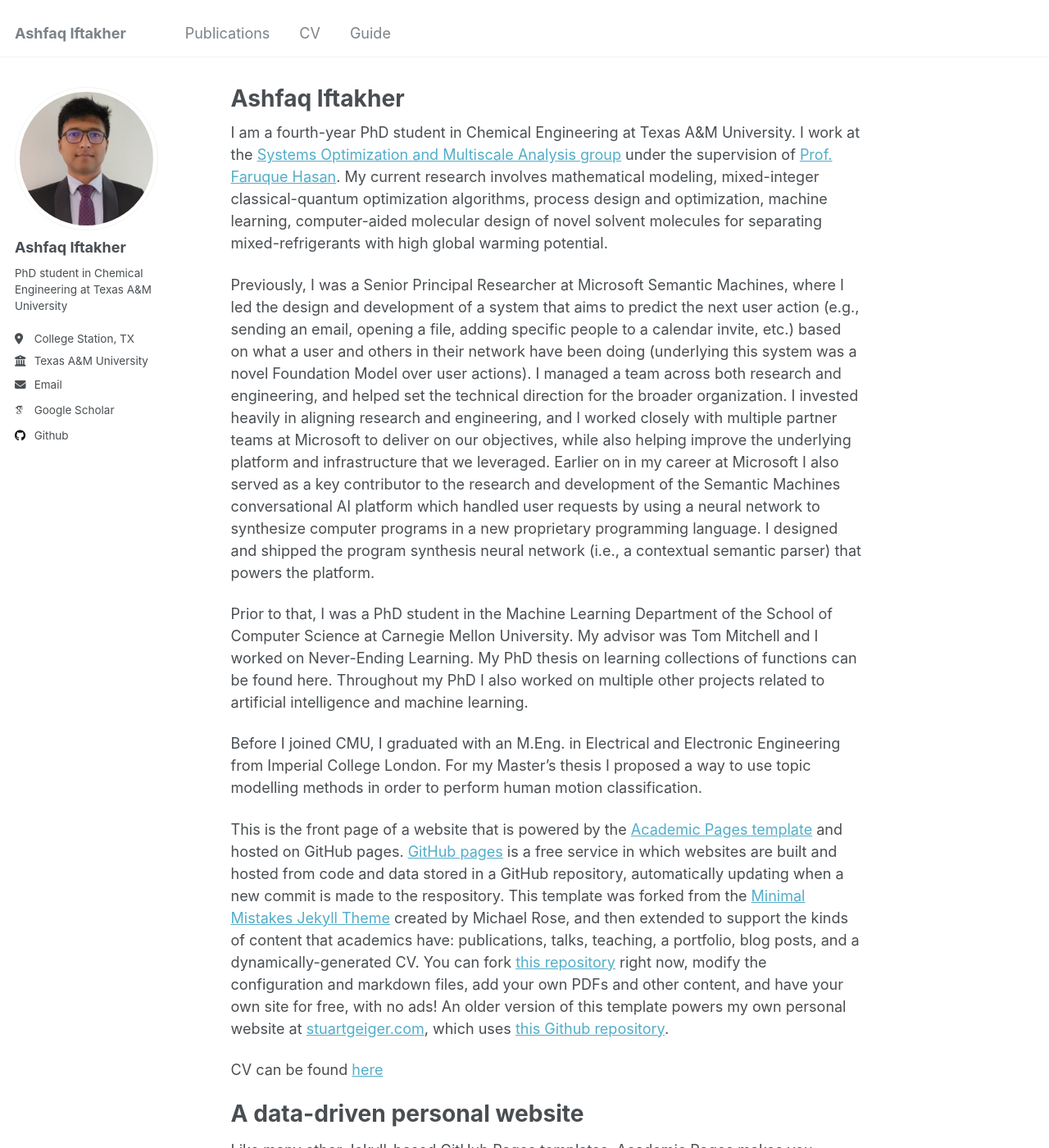
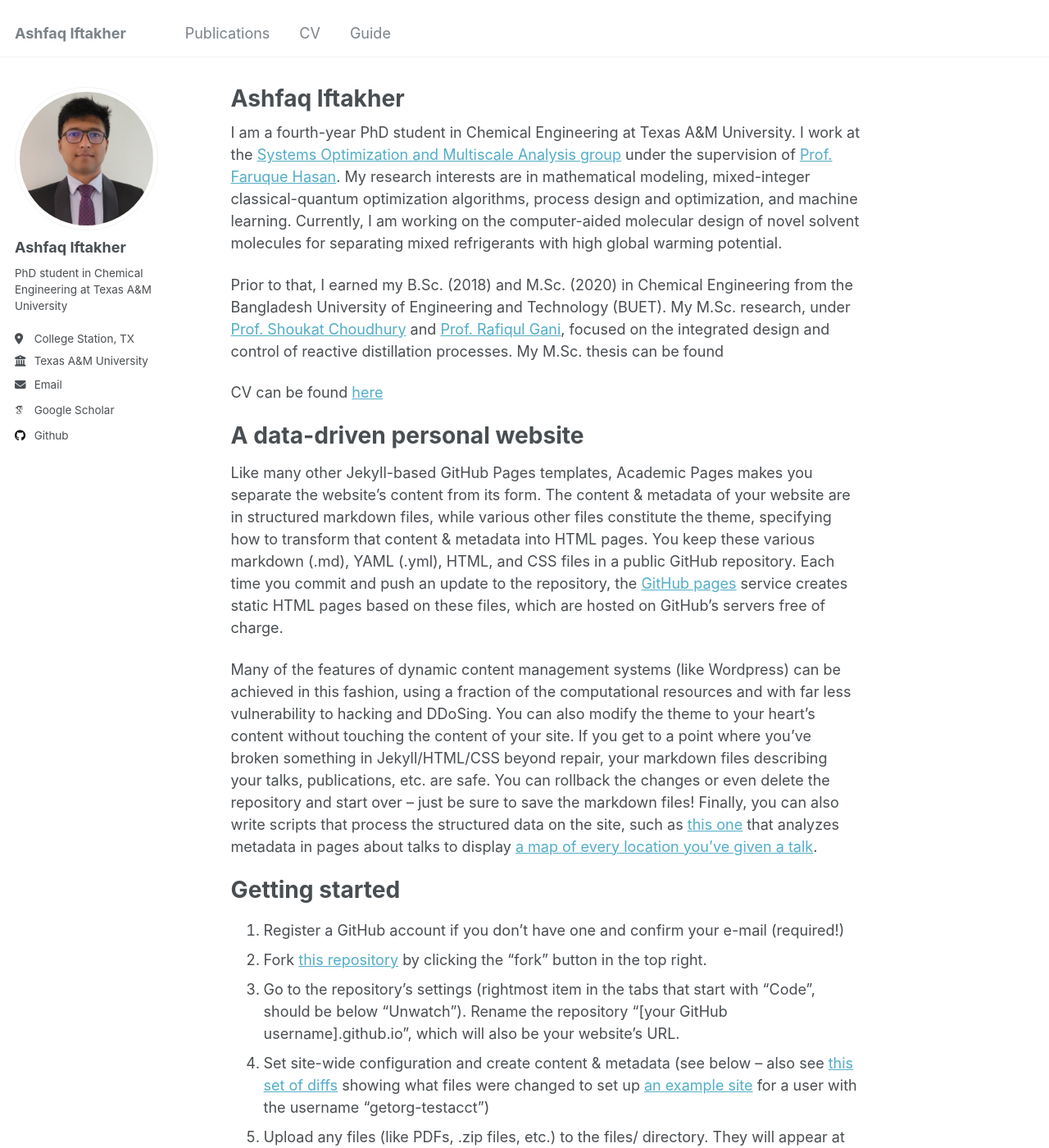
Before and after one commit to aiftakher/aiftakher.github.io, a Jekyll site: the page built from _pages/about.md, in a window 1280 px wide and 1400 px high. Shown: the whole window at 82% size. Built offline with Jekyll 4.4.1, drawn with Linux system fonts in a browser that asks for light colours; some web fonts are replaced.

Commit message:
Update about.md

```diff
--- a/_pages/about.md
+++ b/_pages/about.md
@@ -7,18 +7,10 @@ redirect_from:
   - /about.html
 ---
 
-I am a fourth-year PhD student in Chemical Engineering at Texas A&M University. I work at the [Systems Optimization and Multiscale Analysis group](https://people.tamu.edu/~hasan/) under the supervision of [Prof. Faruque Hasan](https://engineering.tamu.edu/chemical/profiles/hasan-faruque.html#:~:text=Assistant%20Director%20of%20Decarbonization,%20Texas%20A&M). My current research involves mathematical modeling, mixed-integer classical-quantum optimization algorithms, process design and optimization, machine learning, computer-aided molecular design of novel solvent molecules for separating mixed-refrigerants with high global warming potential.
+I am a fourth-year PhD student in Chemical Engineering at Texas A&M University. I work at the [Systems Optimization and Multiscale Analysis group](https://people.tamu.edu/~hasan/people/bio/?name=ashfaq) under the supervision of [Prof. Faruque Hasan](https://engineering.tamu.edu/chemical/profiles/hasan-faruque.html#:~:text=Assistant%20Director%20of%20Decarbonization,%20Texas%20A&M). My research interests are in mathematical modeling, mixed-integer classical-quantum optimization algorithms, process design and optimization, and machine learning. Currently, I am working on the computer-aided molecular design of novel solvent molecules for separating mixed refrigerants with high global warming potential.
 
-Previously, I was a Senior Principal Researcher at Microsoft Semantic Machines, where I led the design and development of a system that aims to predict the next user action (e.g., sending an email, opening a file, adding specific people to a calendar invite, etc.) based on what a user and others in their network have been doing (underlying this system was a novel Foundation Model over user actions). I managed a team across both research and engineering, and helped set the technical direction for the broader organization. I invested heavily in aligning research and engineering, and I worked closely with multiple partner teams at Microsoft to deliver on our objectives, while also helping improve the underlying platform and infrastructure that we leveraged. Earlier on in my career at Microsoft I also served as a key contributor to the research and development of the Semantic Machines conversational AI platform which handled user requests by using a neural network to synthesize computer programs in a new proprietary programming language. I designed and shipped the program synthesis neural network (i.e., a contextual semantic parser) that powers the platform.
+Prior to that, I earned my B.Sc. (2018) and M.Sc. (2020) in Chemical Engineering from the Bangladesh University of Engineering and Technology (BUET). My M.Sc. research, under [Prof. Shoukat Choudhury](https://scholar.google.com/citations?user=HCyAZMQAAAAJ#:~:text=Dr.%20M.%20A.%20A.%20Shoukat%20Choudhury.) and [Prof. Rafiqul Gani](https://scholar.google.com/citations?user=zpXSGaIAAAAJ#:~:text=Articles%201%E2%80%9320.%20%E2%80%AAPSE%20for%20SPEED%20Company,), focused on the integrated design and control of reactive distillation processes. My M.Sc. thesis can be found
 
-Prior to that, I was a PhD student in the Machine Learning Department of the School of Computer Science at Carnegie Mellon University. My advisor was Tom Mitchell and I worked on Never-Ending Learning. My PhD thesis on learning collections of functions can be found here. Throughout my PhD I also worked on multiple other projects related to artificial intelligence and machine learning.
-
-Before I joined CMU, I graduated with an M.Eng. in Electrical and Electronic Engineering from Imperial College London. For my Master's thesis I proposed a way to use topic modelling methods in order to perform human motion classification.
-
-
-
-
-This is the front page of a website that is powered by the [Academic Pages template](https://github.com/academicpages/academicpages.github.io) and hosted on GitHub pages. [GitHub pages](https://pages.github.com) is a free service in which websites are built and hosted from code and data stored in a GitHub repository, automatically updating when a new commit is made to the respository. This template was forked from the [Minimal Mistakes Jekyll Theme](https://mmistakes.github.io/minimal-mistakes/) created by Michael Rose, and then extended to support the kinds of content that academics have: publications, talks, teaching, a portfolio, blog posts, and a dynamically-generated CV. You can fork [this repository](https://github.com/academicpages/academicpages.github.io) right now, modify the configuration and markdown files, add your own PDFs and other content, and have your own site for free, with no ads! An older version of this template powers my own personal website at [stuartgeiger.com](http://stuartgeiger.com), which uses [this Github repository](https://github.com/staeiou/staeiou.github.io).
 
 CV can be found [here](https://aiftakher.github.io/files/1.1_Ashfaq_CV.pdf)
 
```
